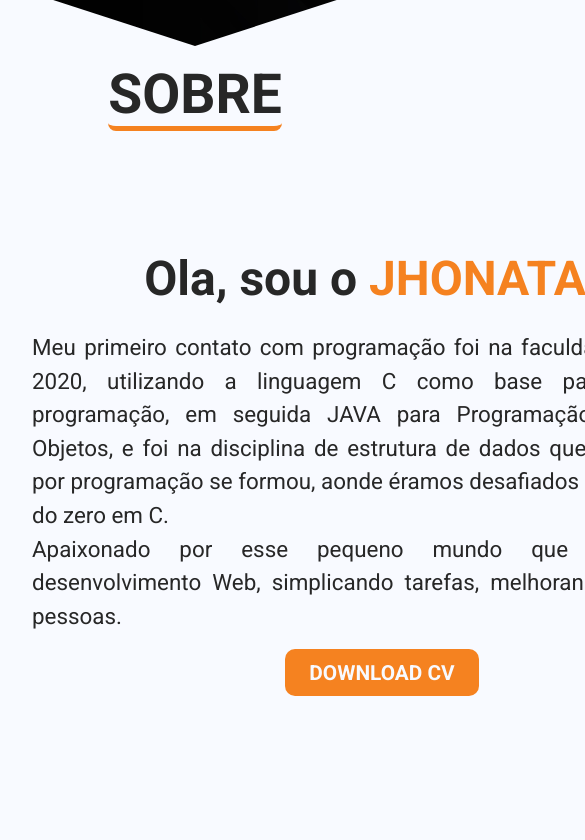
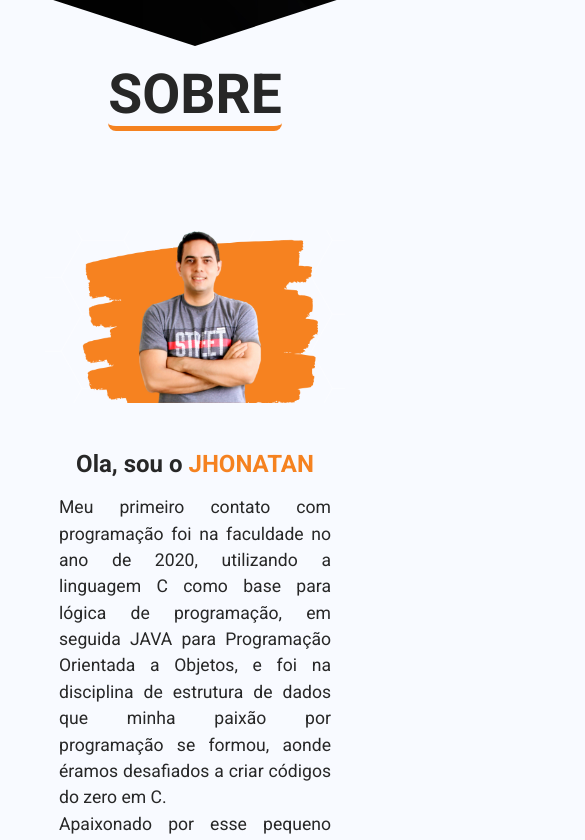
Before and after one commit to JhonatanBS/Portfolio, a React (Vite) app: page / in a window 390 px wide. Shown: the part 1220-2060 px from the top of the page, 585 px wide, since content can reach past the window. Before the commit the page ends 2026 px from the top, so only its background shows below. Built offline with nearby package versions, Linux system fonts and the light colour scheme.

Commit message:
Breakpoints About

```diff
--- a/src/App.module.css
+++ b/src/App.module.css
@@ -138,7 +138,7 @@
 
 .about .photo {
   height: 500px;
-  width: 800px;
+  min-width: 800px;
   object-fit: cover;
   background-position: center;
 }
@@ -220,6 +220,7 @@
   .structure p {
     font-size: 1rem;
   }
+
 }
 
 @media screen and (max-width: 1600px) {
@@ -238,6 +239,22 @@
 
   .developer h3 {
     font-size: 1.9rem;
+  }
+
+  /* SOBRE */
+
+  .about .photo {
+    height: 400px;
+    min-width: 650px;
+    object-fit: cover;
+    background-position: center;
+  }
+
+  .description p {
+    font-size: 1.3rem;
+    width: 600px;
+    height: 600px;
+    padding: 0 3rem;
   }
 
 }
@@ -326,7 +343,6 @@
  .show {
   display: block;
   padding: 0;
-  /* height: 150vh; */
  }
 
  .developer {
@@ -337,6 +353,41 @@
  .cardAcademy {
   margin: 0 auto;
  }
+
+   /* SOBRE */
+
+   .about {
+    height: 80vh;
+    flex-direction: column;
+  }
+
+  .about .photo{
+    margin: 15px;
+    height: 300px;
+    min-width: 300px;
+  }
+
+  .description {
+    height: 500px;
+    width: 100%;
+  }
+
+  .description h4 {
+    font-size: 2.5rem;
+    padding: 0 0 1rem;
+  }
+
+  .about .description p {
+    height: 150px;
+    width: 50rem;
+    margin: 0 5rem;
+  }
+
+  .about .description p:nth-child(3) {
+    height: 70px;
+    width: 50rem;
+    margin: 0 5rem;
+  }
 
 }
 
@@ -380,9 +431,32 @@
     height: 60px;
     width: 60px;
   }
+
+  /* SOBRE */
+
+  .about .photo{
+    margin-top: 100px;
+  }
+
+  .about .description p {
+    font-size: 1.2rem;
+    height: 400px;
+    width: 33rem;
+  }
+
+  .about .description p:nth-child(3) {
+    height: 90px;
+    width: 33rem;
+    margin: 0;
+  }
 }
 
 @media screen and (max-width: 550px) {
+
+  .sectionAbout{
+    height: 100vh;
+    width: 100%;
+  }
 
   .developer h1{
     font-size: 2rem;
@@ -428,4 +502,46 @@
     height: 60px;
     width: 60px;
   }
+
+   /* SOBRE */
+
+   .about .photo{
+    width: 300px;
+    height: 300px;
+  }
+
+  .about .description h4 {
+    font-size: 1.5rem;
+  }
+
+  .about .description p {
+    font-size: 1.1rem;
+    height: 300px;
+    width: 25rem;
+  }
+
+  .about .description p:nth-child(3) {
+    height: 90px;
+    width: 25rem;
+    margin-bottom: 40px;
+  }
 }
+
+@media screen and (max-width: 450px) {
+
+  .sectionAbout {
+    height: 110vh;
+  }
+
+  .about .description p {
+    font-size: 1.1rem;
+    height: 350px;
+    width: 23rem;
+  }
+
+  .about .description p:nth-child(3) {
+    height: 90px;
+    width: 23rem;
+    margin-bottom: 50px;
+  }
+}
--- a/src/App.tsx
+++ b/src/App.tsx
@@ -83,7 +83,7 @@ export function App() {
 
       {/* SOBRE */}
 
-      <section>
+      <section className={styles.sectionAbout} >
         <Title title={"Sobre"}/>
 
         <div className={styles.about}>
```
